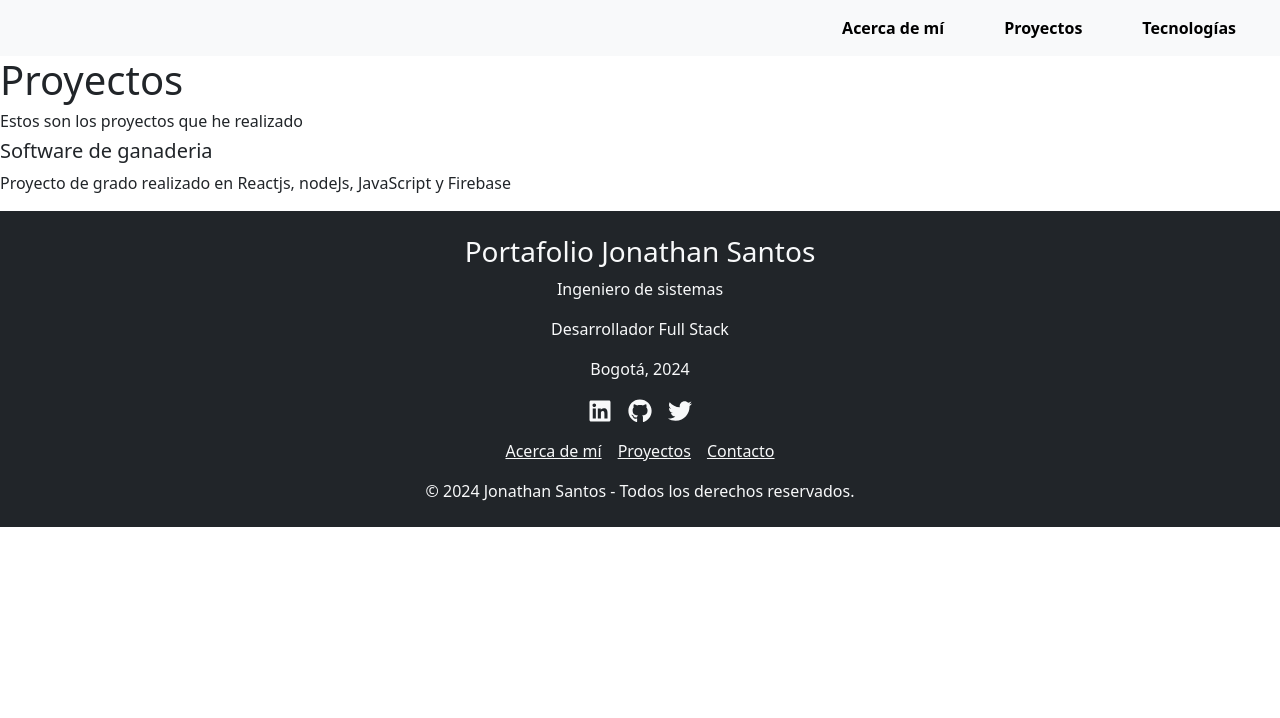
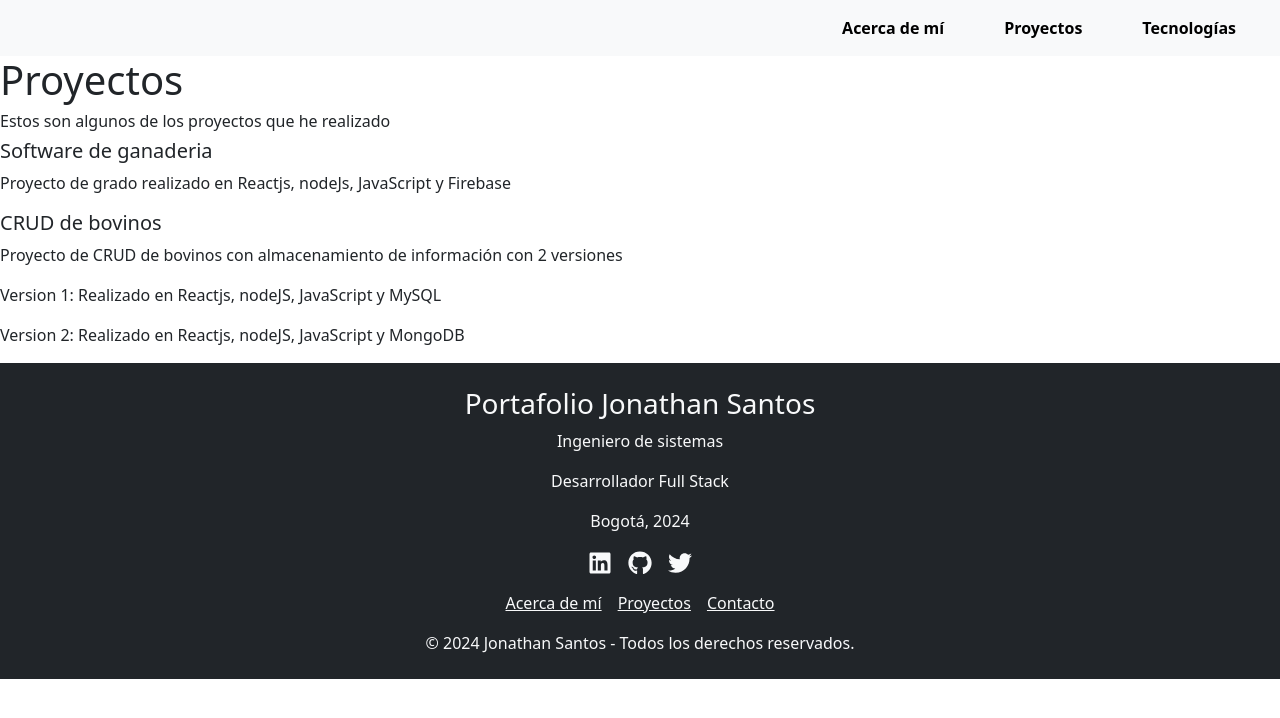
Before and after one commit to jonathansan04/Portafolio, a React (Vite) app in the folder Portafolio/: page /Portafolio/proyects in a window 1280 px wide. Shown: the top 718 px of the page. Built offline with nearby package versions, Linux system fonts and the light colour scheme.

Commit message:
Proyectos

```diff
--- a/Portafolio/src/components/Proyectos.jsx
+++ b/Portafolio/src/components/Proyectos.jsx
@@ -5,10 +5,19 @@ import  React from 'react';
     <div>
       <h1>Proyectos</h1>
 
-      <h6>Estos son los proyectos que he realizado</h6>
-
+      <h6>Estos son algunos de los proyectos que he realizado</h6>
+      <div>
       <h5>Software de ganaderia</h5>
       <p>Proyecto de grado realizado en Reactjs, nodeJs, JavaScript y Firebase</p>
+      </div>
+
+      <div>
+      <h5>CRUD de bovinos </h5>
+      <p>Proyecto de CRUD de bovinos con almacenamiento de información con 2 versiones</p>
+      <p>Version 1: Realizado en Reactjs, nodeJS, JavaScript y MySQL</p>
+      <p>Version 2: Realizado en Reactjs, nodeJS, JavaScript y MongoDB</p>
+      </div>
+
 
     </div>
   );
```
